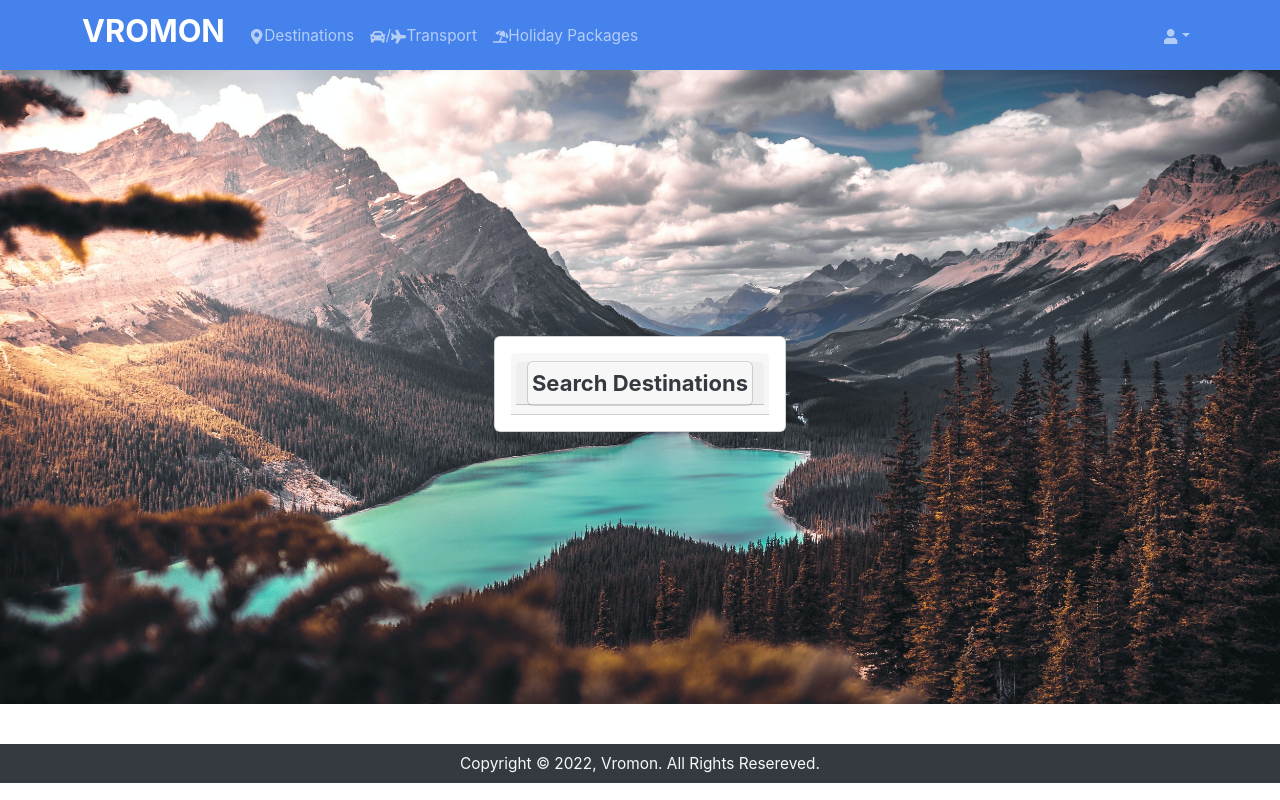
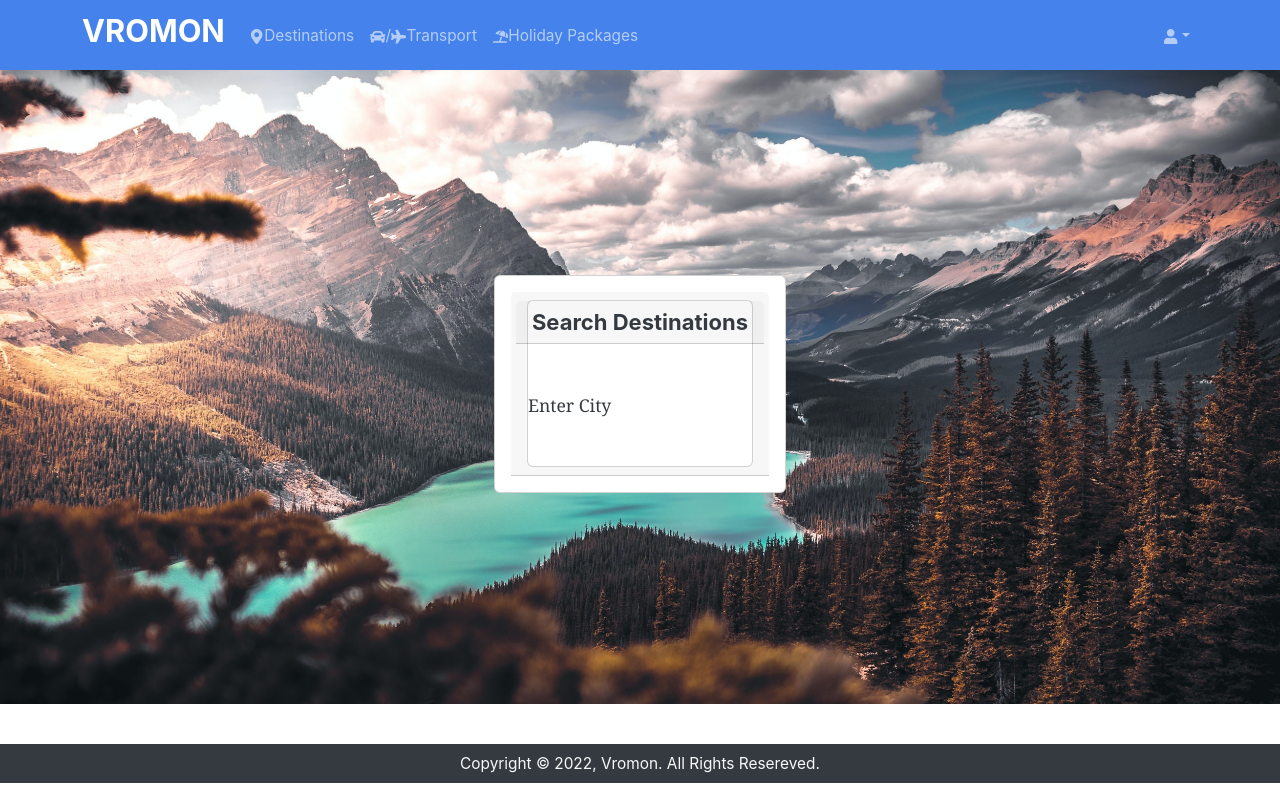
Before and after one commit to TangoRomeo80/Vromon, a React (Create React App) app in the folder frontend/: page /testNav in a window 1280 px wide. Built offline with nearby package versions, Linux system fonts and the light colour scheme.

Commit message:
Update TestNavbar.js

```diff
--- a/frontend/src/screens/TestNavbar.js
+++ b/frontend/src/screens/TestNavbar.js
@@ -24,9 +24,9 @@ const SearchDestinations = () => {
         <Row>
           <Card.Header as='h5'>Search Destinations</Card.Header>
         </Row>
-        <Row>
+        <Row className='my-5'>
           <Col>
-
+            <Card.Text>Enter City</Card.Text>
           </Col>
         </Row>
       </Card>
```
